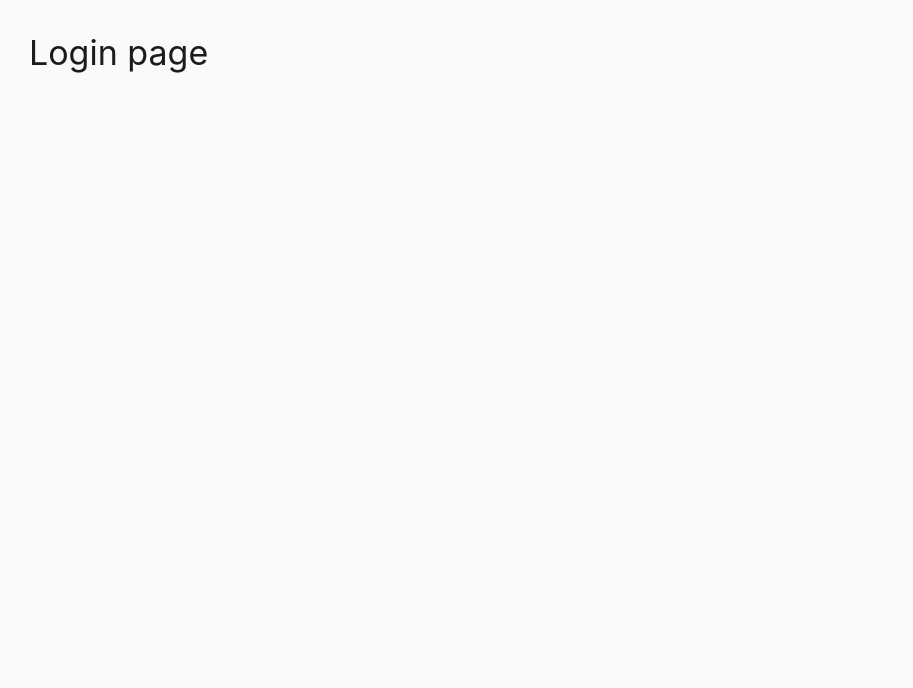
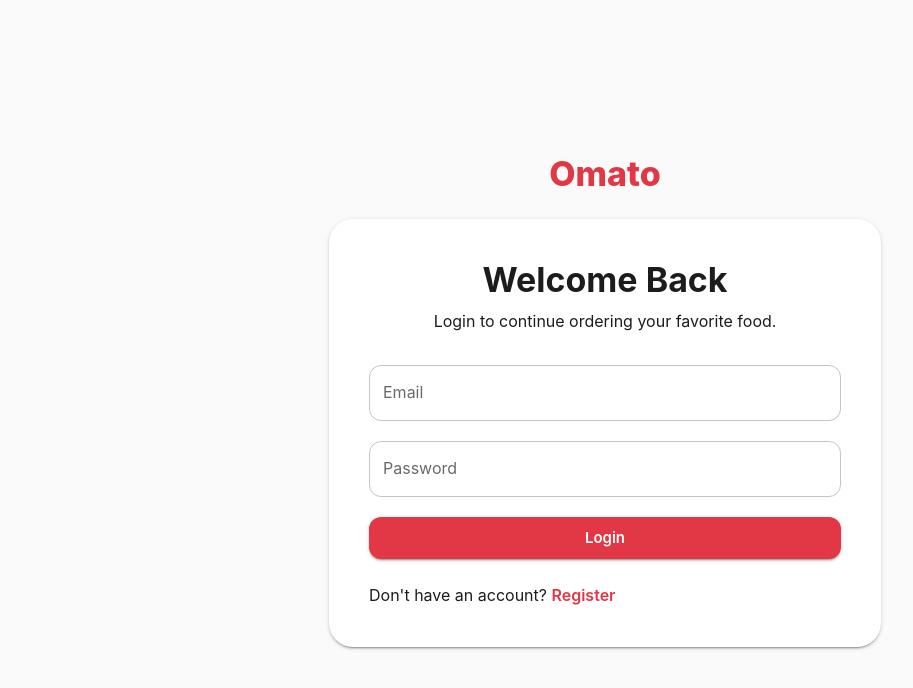
Before and after one commit to iamomsingh/Food_Delivery_Frontend, a React (Vite) app: page /login in a window 1280 px wide. Shown: the top 688 px of the page, without its empty margins (35-948 px from the left). Built offline with nearby package versions, Linux system fonts and the light colour scheme.

Commit message:
Added pages through dummy data

```diff
--- a/package.json
+++ b/package.json
@@ -14,9 +14,12 @@
     "@emotion/styled": "^11.14.1",
     "@mui/icons-material": "^9.2.0",
     "@mui/material": "^9.2.0",
+    "@reduxjs/toolkit": "^2.12.0",
+    "axios": "^1.18.1",
     "react": "^19.2.7",
     "react-dom": "^19.2.7",
-    "react-router": "^7.18.1"
+    "react-redux": "^9.3.0",
+    "react-router-dom": "^7.18.1"
   },
   "devDependencies": {
     "@eslint/js": "^10.0.1",
--- a/src/App.jsx
+++ b/src/App.jsx
@@ -1,46 +1,7 @@
-import { Route, Routes } from "react-router";
-import CustomerLayout from "./layouts/CustomerLayout";
-
-import Navbar from "./components/Navbar";
-import HomePage from "./pages/HomePage";
-import RestaurantDetailsPage from "./pages/RestaurantDetailsPage";
-import CartPage from "./pages/CartPage";
-import OrdersPage from "./pages/OrdersPage";
-import OrderDetailsPage from "./pages/OrderDetailsPage";
-import ProfilePage from "./pages/ProfilePage";
-import LoginPage from "./pages/LoginPage";
-import RegisterPage from "./pages/RegisterPage";
-import NotFoundPage from "./pages/NotFoundPage";
+import AppRoutes from "./routes/AppRoutes";
 
 function App() {
-  return (
-    <>
-      <Routes>
-        <Route element={<CustomerLayout />}>
-          <Route path='/' element={<HomePage />} />
-
-          <Route
-            path='/restaurants/:restaurantId'
-            element={<RestaurantDetailsPage />}
-          />
-
-          <Route path='/cart' element={<CartPage />} />
-
-          <Route path='/orders' element={<OrdersPage />} />
-
-          <Route path='/orders/:orderId' element={<OrderDetailsPage />} />
-
-          <Route path='/profile' element={<ProfilePage />} />
-        </Route>
-
-        <Route path='/login' element={<LoginPage />} />
-
-        <Route path='/register' element={<RegisterPage />} />
-
-        <Route path='*' element={<NotFoundPage />} />
-      </Routes>
-    </>
-  );
+  return <AppRoutes />;
 }
 
 export default App;
--- /dev/null
+++ b/src/layouts/AuthLayout.jsx
@@ -0,0 +1,48 @@
+import { Outlet } from "react-router";
+
+import { Box, Container, Paper, Typography } from "@mui/material";
+
+function AuthLayout() {
+  return (
+    <Box
+      sx={{
+        minHeight: "100vh",
+        display: "flex",
+        justifyContent: "center",
+        alignItems: "center",
+        backgroundColor: "background.default",
+        py: 4,
+      }}
+    >
+      <Container maxWidth='sm'>
+        <Typography
+          variant='h4'
+          color='primary'
+          fontWeight={800}
+          sx={{
+            mb: 3,
+            textAlign: "center",
+            fontWeight: "800",
+          }}
+        >
+          Omato
+        </Typography>
+
+        <Paper
+          elevation={2}
+          sx={{
+            p: {
+              xs: 3,
+              sm: 5,
+            },
+            borderRadius: 2,
+          }}
+        >
+          <Outlet />
+        </Paper>
+      </Container>
+    </Box>
+  );
+}
+
+export default AuthLayout;
--- a/src/main.jsx
+++ b/src/main.jsx
@@ -6,7 +6,7 @@ import CssBaseline from "@mui/material/CssBaseline";
 
 import App from "./App.jsx";
 import theme from "./theme/theme.js";
-import { BrowserRouter } from "react-router";
+import { BrowserRouter } from "react-router-dom";
 
 createRoot(document.getElementById("root")).render(
   <StrictMode>
--- /dev/null
+++ b/src/pages/CheckoutPage.jsx
@@ -0,0 +1,7 @@
+import React from "react";
+
+const CheckoutPage = () => {
+  return <div>CheckoutPage</div>;
+};
+
+export default CheckoutPage;
--- a/src/pages/LoginPage.jsx
+++ b/src/pages/LoginPage.jsx
@@ -1,12 +1,90 @@
-import { Container, Typography } from "@mui/material";
+import { useState } from "react";
+import { Link } from "react-router";
+
+import { Box, Button, TextField, Typography } from "@mui/material";
 
 function LoginPage() {
+  const [formData, setFormData] = useState({
+    email: "",
+    password: "",
+  });
+
+  // Handle change
+  function handleChange(event) {
+    const { name, value } = event.target;
+
+    setFormData((previousData) => ({
+      ...previousData,
+      [name]: value,
+    }));
+  }
+
   return (
-    <Container maxWidth='lg' sx={{ py: 4 }}>
-      <Typography variant='h4' component='h1' fontWeight={700}>
-        Login page
+    <>
+      <Typography
+        variant='h4'
+        component='h4'
+        sx={{
+          fontWeight: 700,
+          textAlign: "center",
+        }}
+      >
+        Welcome Back
       </Typography>
-    </Container>
+
+      <Typography
+        color='text.secondary'
+        sx={{ mt: 1, mb: 4, textAlign: "center" }}
+      >
+        Login to continue ordering your favorite food.
+      </Typography>
+
+      <Box
+        component='form'
+        sx={{
+          display: "flex",
+          flexDirection: "column",
+          gap: 2.5,
+        }}
+      >
+        <TextField
+          label='Email'
+          name='email'
+          type='email'
+          fullWidth
+          value={formData.email}
+          onChange={handleChange}
+        />
+
+        <TextField
+          label='Password'
+          name='password'
+          type='password'
+          fullWidth
+          value={formData.password}
+          onChange={handleChange}
+        />
+
+        <Button type='submit' variant='contained' size='large'>
+          Login
+        </Button>
+      </Box>
+
+      <Typography textAlign='center' sx={{ mt: 3 }}>
+        Don't have an account?{" "}
+        <Typography
+          component={Link}
+          to='/register'
+          color='primary'
+          sx={{
+            textDecoration: "none",
+            fontWeight: 600,
+          }}
+        >
+          Register
+        </Typography>
+      </Typography>
+    </>
   );
 }
 
--- /dev/null
+++ b/src/pages/RestaurantListPage.jsx
@@ -0,0 +1,7 @@
+import React from "react";
+
+const RestaurantListPage = () => {
+  return <div>RestaurantListPage</div>;
+};
+
+export default RestaurantListPage;
--- /dev/null
+++ b/src/routes/AppRoutes.jsx
@@ -0,0 +1,44 @@
+import { Routes, Route } from "react-router-dom";
+
+import CustomerLayout from "../layouts/CustomerLayout";
+import AuthLayout from "../layouts/AuthLayout";
+
+import HomePage from "../pages/HomePage";
+import LoginPage from "../pages/LoginPage";
+import RegisterPage from "../pages/RegisterPage";
+import RestaurantListPage from "../pages/RestaurantListPage";
+import RestaurantDetailsPage from "../pages/RestaurantDetailsPage";
+import CartPage from "../pages/CartPage";
+import CheckoutPage from "../pages/CheckoutPage";
+import OrdersPage from "../pages/OrdersPage";
+import OrderDetailsPage from "../pages/OrderDetailsPage";
+import ProfilePage from "../pages/ProfilePage";
+import NotFoundPage from "../pages/NotFoundPage";
+
+function AppRoutes() {
+  return (
+    <Routes>
+      <Route element={<CustomerLayout />}>
+        <Route path='/' element={<HomePage />} />
+        <Route path='/restaurants' element={<RestaurantListPage />} />
+        <Route
+          path='/restaurants/:restaurantId'
+          element={<RestaurantDetailsPage />}
+        />
+        <Route path='/cart' element={<CartPage />} />
+        <Route path='/checkout' element={<CheckoutPage />} />
+        <Route path='/orders' element={<OrdersPage />} />
+        <Route path='/orders/:orderId' element={<OrderDetailsPage />} />
+        <Route path='/profile' element={<ProfilePage />} />
+      </Route>
+
+      <Route element={<AuthLayout />}>
+        <Route path='/login' element={<LoginPage />} />
+        <Route path='/register' element={<RegisterPage />} />
+        <Route path='*' element={<NotFoundPage />} />
+      </Route>
+    </Routes>
+  );
+}
+
+export default AppRoutes;
```
Also changed, not shown: 1 other file (tests, documents, lock files or other folders).
